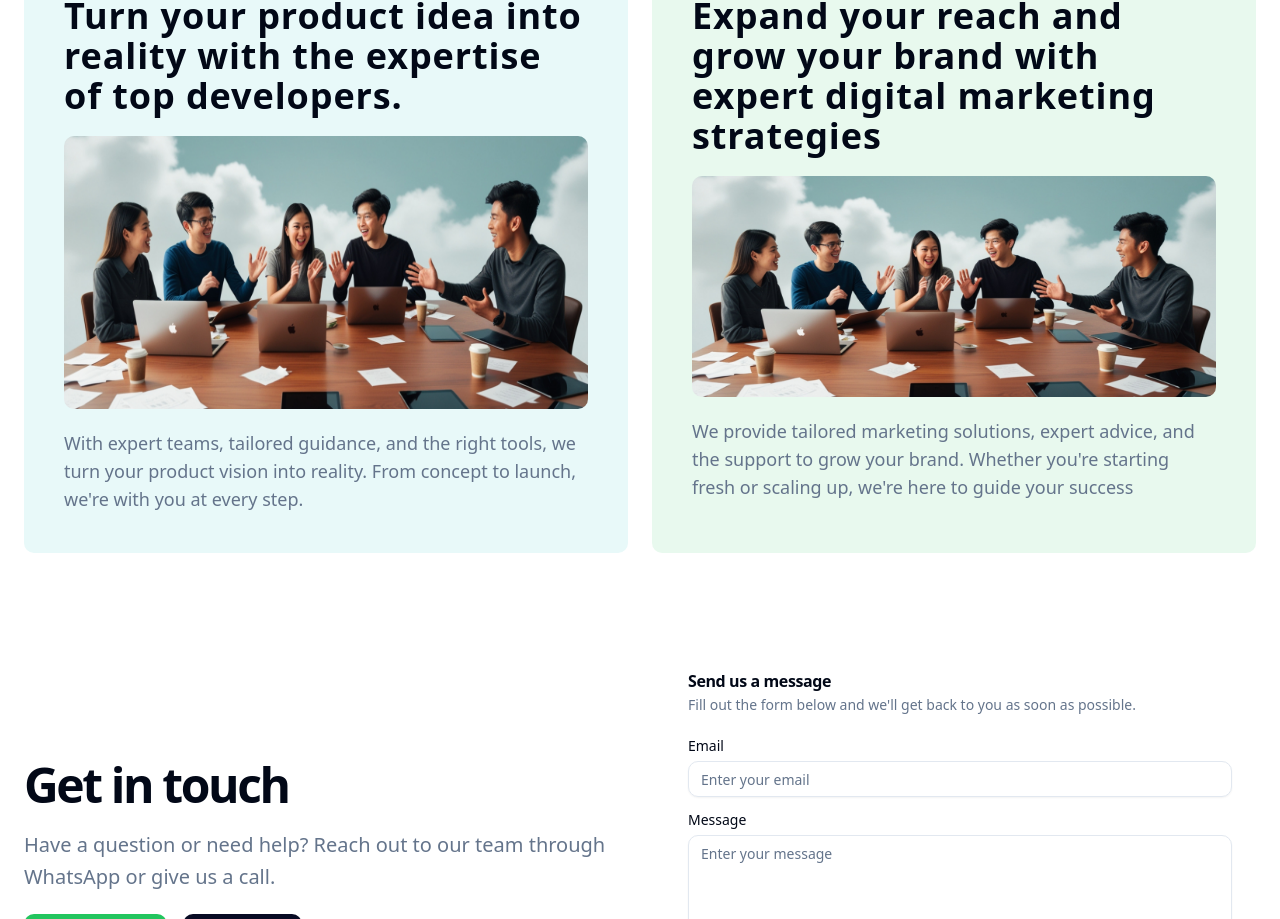
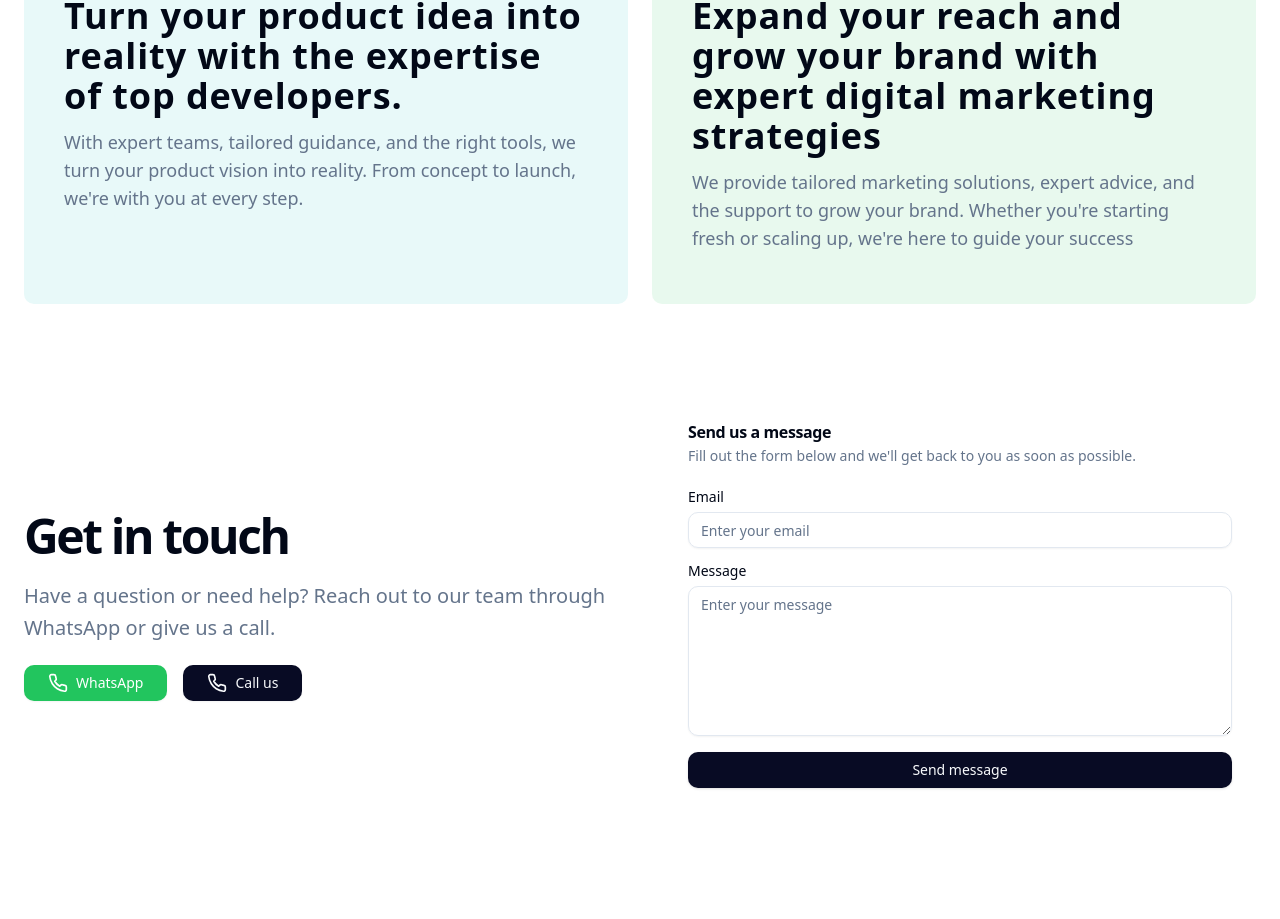
Before and after one commit to oshanavishkapiries/Acumen-web, a Next.js app in the folder client/: page / in a window 1280 px wide. Shown: the part 1652-2571 px from the top of the page. Built offline with nearby package versions, Linux system fonts and the light colour scheme.

Commit message:
2024-10-08-07-29-pm

```diff
--- a/client/components/special/rootComponents/Services.tsx
+++ b/client/components/special/rootComponents/Services.tsx
@@ -2,7 +2,6 @@
 import React from "react";
 import { motion, useInView } from "framer-motion";
 import { useRef } from "react";
-import Image from "next/image";
 
 const Services = () => {
   const ref = useRef(null);
@@ -68,13 +67,7 @@ const Services = () => {
                 Turn your product idea into reality with the expertise of top
                 developers.
               </h2>
-              <Image
-                className="w-full h-full rounded-md my-2"
-                src="/img/services-1.png"
-                width={1376}
-                height={768}
-                alt="Services"
-              />
+
               <p className="text-sm sm:text-base md:text-lg text-muted-foreground w-full">
                 With expert teams, tailored guidance, and the right tools, we
                 turn your product vision into reality. From concept to launch,
@@ -95,13 +88,7 @@ const Services = () => {
                 Expand your reach and grow your brand with expert digital
                 marketing strategies
               </h2>
-              <Image
-                className="w-full h-full rounded-md my-2"
-                src="/img/services-1.png"
-                width={1376}
-                height={768}
-                alt="Services"
-              />
+
               <p className="text-sm sm:text-base md:text-lg text-muted-foreground w-full">
                 We provide tailored marketing solutions, expert advice, and the
                 support to grow your brand. Whether you&apos;re starting fresh
```
Also changed, not shown: client/components/special/helloworldComponents/Hero.tsx (+6 -7 lines), client/public/img/bg-git.gif (added).
